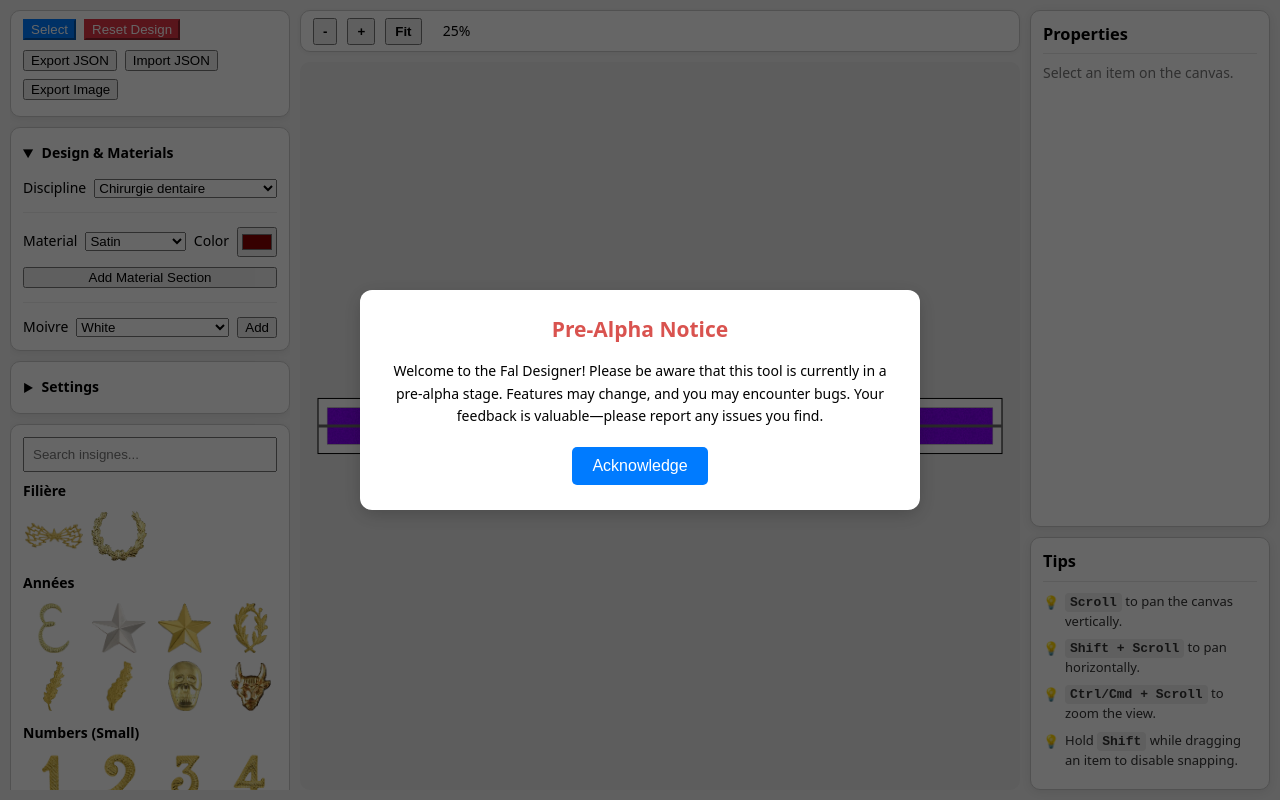
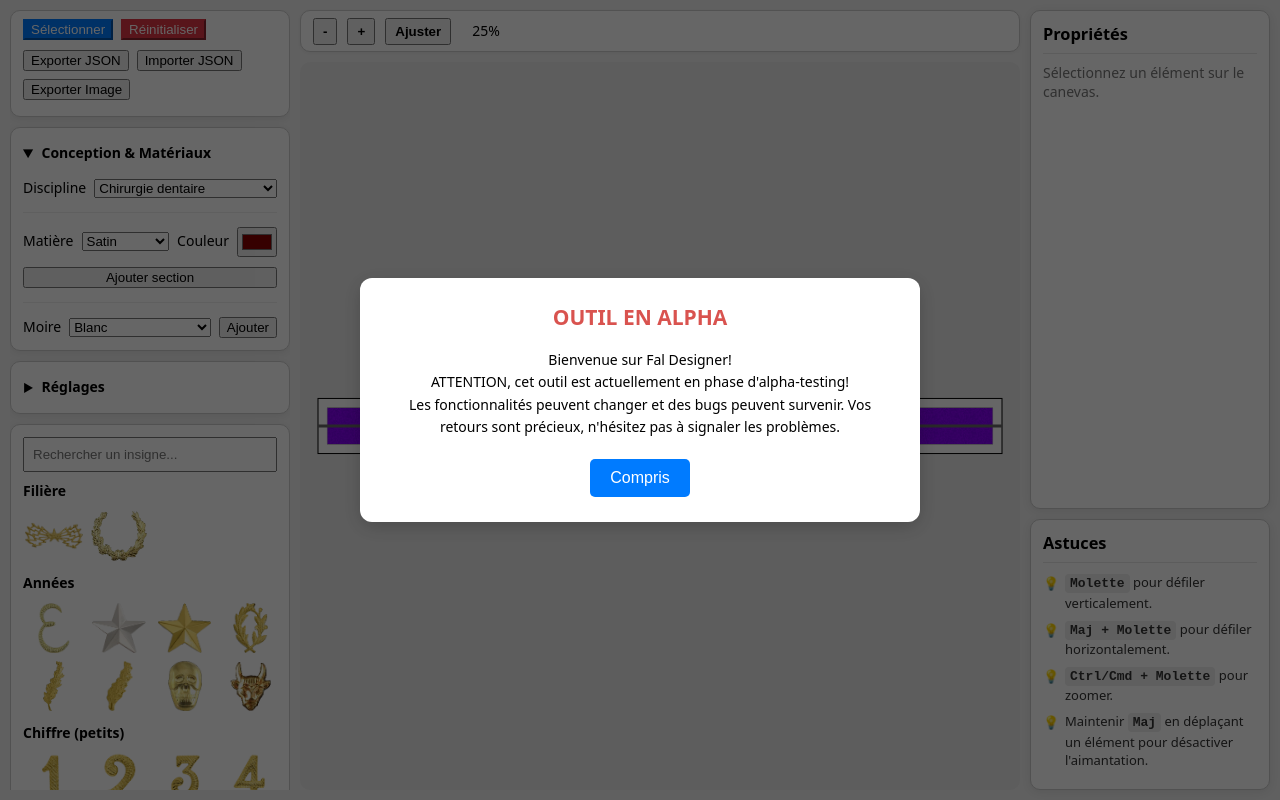
Before and after one commit to Sam-Vrgl/fal-designer, a plain HTML site: page index.html in a window 1280 px wide. Drawn offline with Linux system fonts and the light colour scheme.

Commit message:
Site UI translated to French

```diff
--- a/index.html
+++ b/index.html
@@ -1,9 +1,9 @@
 <!DOCTYPE html>
-<html lang="en">
+<html lang="fr">
 <head>
   <meta charset="UTF-8" />
   <meta name="viewport" content="width=device-width, initial-scale=1.0"/>
-  <title>Fal Designer</title>
+  <title>FalDesigner V1</title>
   <style>
     :root { color-scheme: light; --toolbar-height: 40px; }
     body {
@@ -15,7 +15,6 @@
       background-color: #f0f0f0;
     }
 
-    /* Main Layout */
     #app-container {
       display: flex;
       flex-grow: 1;
@@ -60,7 +59,6 @@
       cursor: default;
     }
 
-    /* Zoom Toolbar */
     #canvas-toolbar {
         height: var(--toolbar-height);
         flex-shrink: 0;
@@ -76,7 +74,6 @@
     #canvas-toolbar button { font-weight: bold; padding: 4px 8px; }
     #zoom-display { font-weight: 500; min-width: 50px; text-align: center; }
 
-    /* Modal Styles */
     #welcome-modal-overlay {
         position: fixed;
         top: 0;
@@ -101,7 +98,6 @@
     #welcome-modal p { line-height: 1.6; margin-bottom: 20px; }
     #welcome-modal button { padding: 10px 20px; border: none; background-color: #007bff; color: white; border-radius: 5px; cursor: pointer; font-size: 16px; }
 
-    /* Common Panel Styling */
     .panel {
       background: #fff;
       border: 1px solid #ccc;
@@ -117,7 +113,6 @@
     #toolbar button.active { background-color: #007bff; color: white; border-color: #007bff; }
     #resetBtn { background-color: #dc3545; color: white; border-color: #dc3545; }
 
-    /* Insigne Palette */
     #insigne-search { width: 100%; padding: 8px; margin-bottom: 10px; box-sizing: border-box; }
     #insigne-palette { display: flex; flex-direction: column; min-height: 300px; }
     #insigne-list { flex-grow: 1; overflow-y: auto; }
@@ -127,7 +122,6 @@
     #insigne-palette img { width: 100%; height: 100%; border: 2px solid transparent; border-radius: 4px; cursor: pointer; transition: all 0.2s ease; object-fit: contain; }
     #insigne-palette img:hover { border-color: #007bff; background-color: #f0f8ff; }
 
-    /* Inspector Panel & Tips Panel */
     #inspector-panel { flex-grow: 1; min-height: 0; overflow-y: auto; }
     #inspector-panel .prop-row { display: flex; flex-direction: column; gap: 4px; margin-bottom: 10px; }
     #inspector-panel label { font-weight: 600; }
@@ -138,7 +132,6 @@
     #tips-panel li::before { content: "💡"; position: absolute; left: 0; top: 1px; }
     #tips-panel b { background-color: #eee; padding: 2px 5px; border-radius: 4px; font-family: monospace; }
 
-    /* Collapsible Sections */
     details summary { cursor: pointer; font-weight: 600; list-style: none; padding: 4px 0; }
     details summary::-webkit-details-marker { display: none; }
     details summary::before { content: '▶'; display: inline-block; margin-right: .5rem; transition: transform .2s ease; font-size: 0.8em; }
@@ -158,19 +151,19 @@
     <div id="palette-container">
       <div id="toolbar" class="panel">
         <div class="row">
-          <button id="selectModeBtn" class="active">Select</button>
-          <button id="resetBtn" title="Reset all data and start over">Reset Design</button>
+          <button id="selectModeBtn" class="active">Sélectionner</button>
+          <button id="resetBtn" title="Réinitialiser la création et toutes les données">Réinitialiser</button>
         </div>
          <div class="row" style="margin-top: 10px;">
-          <button id="exportBtn">Export JSON</button>
-          <button id="importBtn">Import JSON</button>
+          <button id="exportBtn">Exporter JSON</button>
+          <button id="importBtn">Importer JSON</button>
           <input type="file" id="importFile" accept=".json" style="display: none;" />
-          <button id="exportImageBtn">Export Image</button>
+          <button id="exportImageBtn">Exporter Image</button>
         </div>
       </div>
       <div class="panel">
         <details open>
-          <summary>Design & Materials</summary>
+          <summary>Conception & Matériaux</summary>
           <div class="details-content">
             <div class="row">
               <label for="disciplineSelect">Discipline</label>
@@ -178,103 +171,103 @@
             </div>
             <hr />
             <div class="row">
-               <label for="materialType">Material</label>
+               <label for="materialType">Matière</label>
                <select id="materialType">
                  <option value="satin">Satin</option>
-                 <option value="velours">Velvet</option>
+                 <option value="velours">Velours</option>
                </select>
-               <label for="materialColor">Color</label>
+               <label for="materialColor">Couleur</label>
                <input type="color" id="materialColor" value="#880000">
              </div>
              <div class="row">
-               <button id="addMaterialBtn" style="width: 100%;">Add Material Section</button>
+               <button id="addMaterialBtn" style="width: 100%;">Ajouter section</button>
              </div>
              <hr />
              <div class="row">
-               <label for="moivreColor">Moivre</label>
+               <label for="moivreColor">Moire</label>
                <select id="moivreColor">
-                   <option value="rgb(255, 255, 255)">White</option>
-                   <option value="rgb(0, 0, 139)">Blue</option>
-                   <option value="rgb(0, 0, 0)">Black</option>
+                   <option value="rgb(255, 255, 255)">Blanc</option>
+                   <option value="rgb(65, 105, 225)">Bleu</option>
+                   <option value="rgb(0, 0, 0)">Noir</option>
                </select>
-               <button id="addMoivreBtn">Add</button>
+               <button id="addMoivreBtn">Ajouter</button>
              </div>
           </div>
         </details>
       </div>
        <div class="panel">
         <details>
-          <summary>Settings</summary>
+          <summary>Réglages</summary>
           <div class="details-content">
              <div class="row">
-              <label><input id="toggleV" type="checkbox" checked> V Helper</label>
-              <label><input id="toggleH" type="checkbox" checked> H Helper</label>
+              <label><input id="toggleV" type="checkbox" checked> Guide V</label>
+              <label><input id="toggleH" type="checkbox" checked> Guide H</label>
             </div>
             <hr />
             <div class="row">
-               <label for="gridWInput">Grid W (mm)</label>
+               <label for="gridWInput">Largeur (mm)</label>
                <input id="gridWInput" type="number" min="1" step="1" value="700">
             </div>
             <div class="row">
-               <label for="gridHInput">Grid H (mm)</label>
+               <label for="gridHInput">Hauteur (mm)</label>
                <input id="gridHInput" type="number" min="1" step="1" value="38">
             </div>
             <div class="row">
-               <label for="marginInput">Margin (mm)</label>
+               <label for="marginInput">Marge (mm)</label>
                <input id="marginInput" type="number" min="0" step="1" value="10">
             </div>
           </div>
         </details>
       </div>
       <div id="insigne-palette" class="panel">
-        <input type="text" id="insigne-search" placeholder="Search insignes...">
+        <input type="text" id="insigne-search" placeholder="Rechercher un insigne...">
         <div id="insigne-list"></div>
       </div>
     </div>
 
     <div id="main-content-wrapper">
         <div id="canvas-toolbar">
-            <button id="zoomOutBtn" title="Zoom Out">-</button>
-            <button id="zoomInBtn" title="Zoom In">+</button>
-            <button id="zoomFitBtn" title="Fit to View">Fit</button>
+            <button id="zoomOutBtn" title="Zoom arrière">-</button>
+            <button id="zoomInBtn" title="Zoom avant">+</button>
+            <button id="zoomFitBtn" title="Ajuster à la vue">Ajuster</button>
             <span id="zoom-display">100%</span>
         </div>
-        <div id="canvas-container" title="Scroll to pan. Shift+Scroll to pan horizontally. Ctrl/Cmd+Scroll to zoom.">
+        <div id="canvas-container" title="Molette pour défiler. Maj+Molette pour défiler horizontalement. Ctrl/Cmd+Molette pour zoomer.">
           <canvas id="myCanvas"></canvas>
         </div>
     </div>
 
     <div id="inspector-container">
       <div id="inspector-panel" class="panel">
-        <h3>Properties</h3>
+        <h3>Propriétés</h3>
         <div id="inspector-content">
-          <div id="no-selection">Select an item on the canvas.</div>
+          <div id="no-selection">Sélectionnez un élément sur le canevas.</div>
           <div id="insigne-props" style="display: none;">
             <div class="prop-row"><label for="insigneX">X (mm)</label><input id="insigneX" type="number"></div>
             <div class="prop-row"><label for="insigneY">Y (mm)</label><input id="insigneY" type="number"></div>
-            <div class="prop-row"><label for="insigneHeight">Height (%)</label><input id="insigneHeight" type="number"></div>
-            <button id="removeInsigneBtn">Remove Insigne</button>
+            <div class="prop-row"><label for="insigneHeight">Hauteur (%)</label><input id="insigneHeight" type="number"></div>
+            <button id="removeInsigneBtn">Retirer l'insigne</button>
           </div>
           <div id="material-props" style="display: none;">
              <div class="prop-row"><label for="selectedMaterialX">X (mm)</label><input id="selectedMaterialX" type="number"></div>
              <div class="prop-row"><label for="selectedMaterialY">Y (mm)</label><input id="selectedMaterialY" type="number"></div>
-             <div class="prop-row"><label for="selectedMaterialWidth">Width (mm)</label><input id="selectedMaterialWidth" type="number"></div>
-             <div class="prop-row"><label for="selectedMaterialHeight">Height (mm)</label><input id="selectedMaterialHeight" type="number"></div>
-            <button id="removeMaterialBtn">Remove Section</button>
+             <div class="prop-row"><label for="selectedMaterialWidth">Largeur (mm)</label><input id="selectedMaterialWidth" type="number"></div>
+             <div class="prop-row"><label for="selectedMaterialHeight">Hauteur (mm)</label><input id="selectedMaterialHeight" type="number"></div>
+            <button id="removeMaterialBtn">Retirer la section</button>
           </div>
           <div id="moivre-props" style="display: none;">
-             <p>Moivre selected.</p>
-             <button id="removeMoivreBtn">Remove Moivre</button>
+             <p>Moire sélectionnée.</p>
+             <button id="removeMoivreBtn">Retirer la moire</button>
           </div>
         </div>
       </div>
       <div id="tips-panel" class="panel">
-          <h3>Tips</h3>
+          <h3>Astuces</h3>
           <ul>
-              <li><b>Scroll</b> to pan the canvas vertically.</li>
-              <li><b>Shift + Scroll</b> to pan horizontally.</li>
-              <li><b>Ctrl/Cmd + Scroll</b> to zoom the view.</li>
-              <li>Hold <b>Shift</b> while dragging an item to disable snapping.</li>
+              <li><b>Molette</b> pour défiler verticalement.</li>
+              <li><b>Maj + Molette</b> pour défiler horizontalement.</li>
+              <li><b>Ctrl/Cmd + Molette</b> pour zoomer.</li>
+              <li>Maintenir <b>Maj</b> en déplaçant un élément pour désactiver l'aimantation.</li>
           </ul>
       </div>
     </div>
@@ -282,12 +275,14 @@
 
   <div id="welcome-modal-overlay">
       <div id="welcome-modal">
-          <h2>Pre-Alpha Notice</h2>
+          <h2>OUTIL EN ALPHA</h2>
           <p>
-              Welcome to the Fal Designer! Please be aware that this tool is currently in a pre-alpha stage.
-              Features may change, and you may encounter bugs. Your feedback is valuable—please report any issues you find.
+              Bienvenue sur Fal Designer! <br/>
+              ATTENTION, cet outil est actuellement en phase d'alpha-testing! <br/>
+              Les fonctionnalités peuvent changer et des bugs peuvent survenir.
+              Vos retours sont précieux, n'hésitez pas à signaler les problèmes.
           </p>
-          <button id="close-modal-btn">Acknowledge</button>
+          <button id="close-modal-btn">Compris</button>
       </div>
   </div>
 
--- a/js/insignes.js
+++ b/js/insignes.js
@@ -57,10 +57,11 @@ export async function initInsignePalette(paletteId, searchInputId) {
 
     createCategory('Filière', insignes.filiere, true);
     createCategory('Années', insignes.annees, true);
-    createCategory('Numbers (Small)', insignes.numbers.small, false);
-    createCategory('Letters (Small)', insignes.letters.small, false);
-    createCategory('Letters (Big)', insignes.letters.big, false);
-    createCategory('Other', insignes.other, true);
+    createCategory('Chiffre (petits)', insignes.numbers.small, false);
+    createCategory('Chiffre (grands)', insignes.numbers.big, false);
+    createCategory('Lettres (petites)', insignes.letters.small, false);
+    createCategory('Lettres (grandes)', insignes.letters.big, false);
+    createCategory('Autres', insignes.other, true);
 
     searchInput.addEventListener('input', (e) => {
         const searchTerm = e.target.value.toLowerCase();
--- a/js/state.js
+++ b/js/state.js
@@ -125,7 +125,7 @@ function loadState() {
 }
 
 export function resetState() {
-    if (confirm("Are you sure you want to reset your design? This will clear all saved data.")) {
+    if (confirm("Êtes-vous sûr de vouloir réinitialiser le circulaire? Toutes les données seront effacées.")) {
         localStorage.removeItem(LOCAL_STORAGE_KEY);
         window.location.reload();
     }
```
